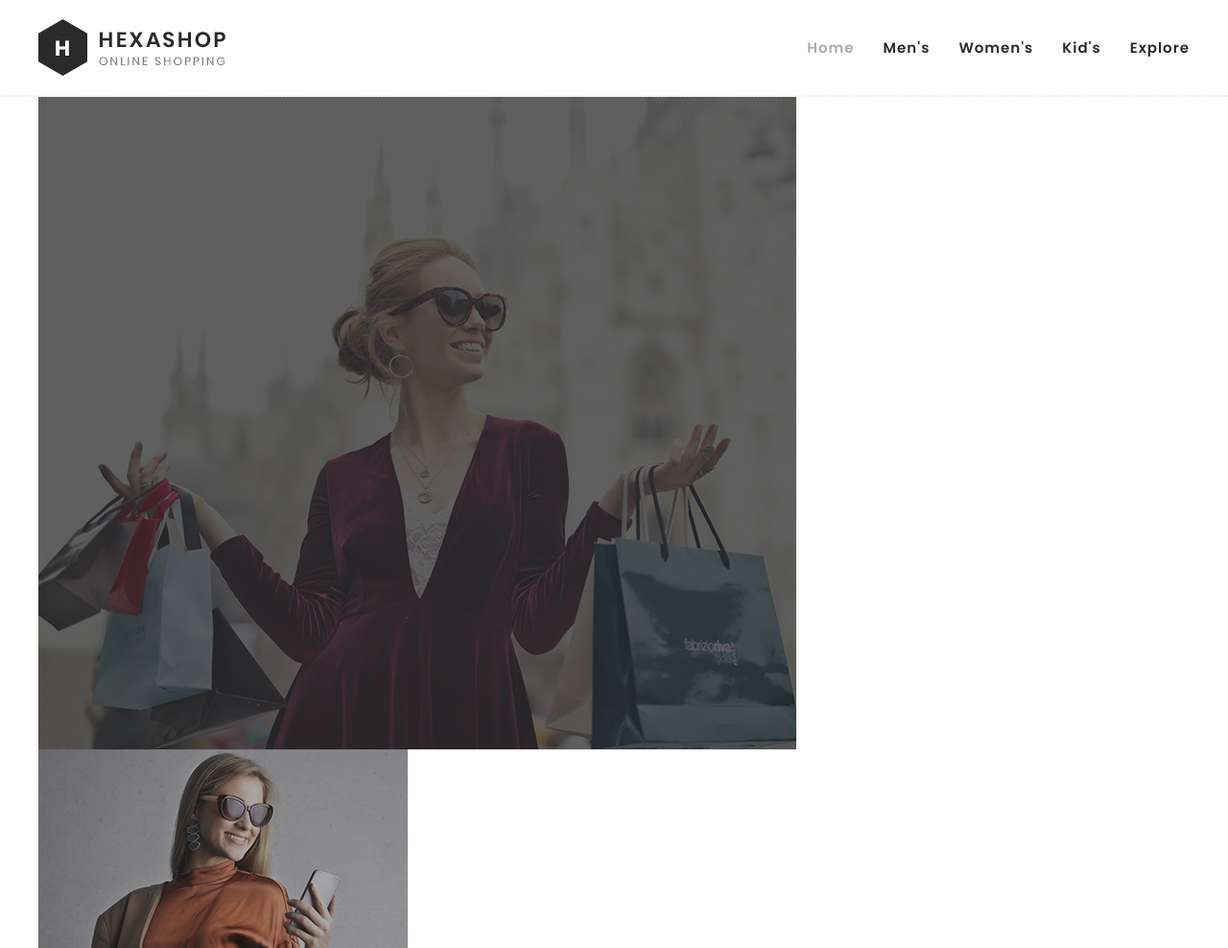
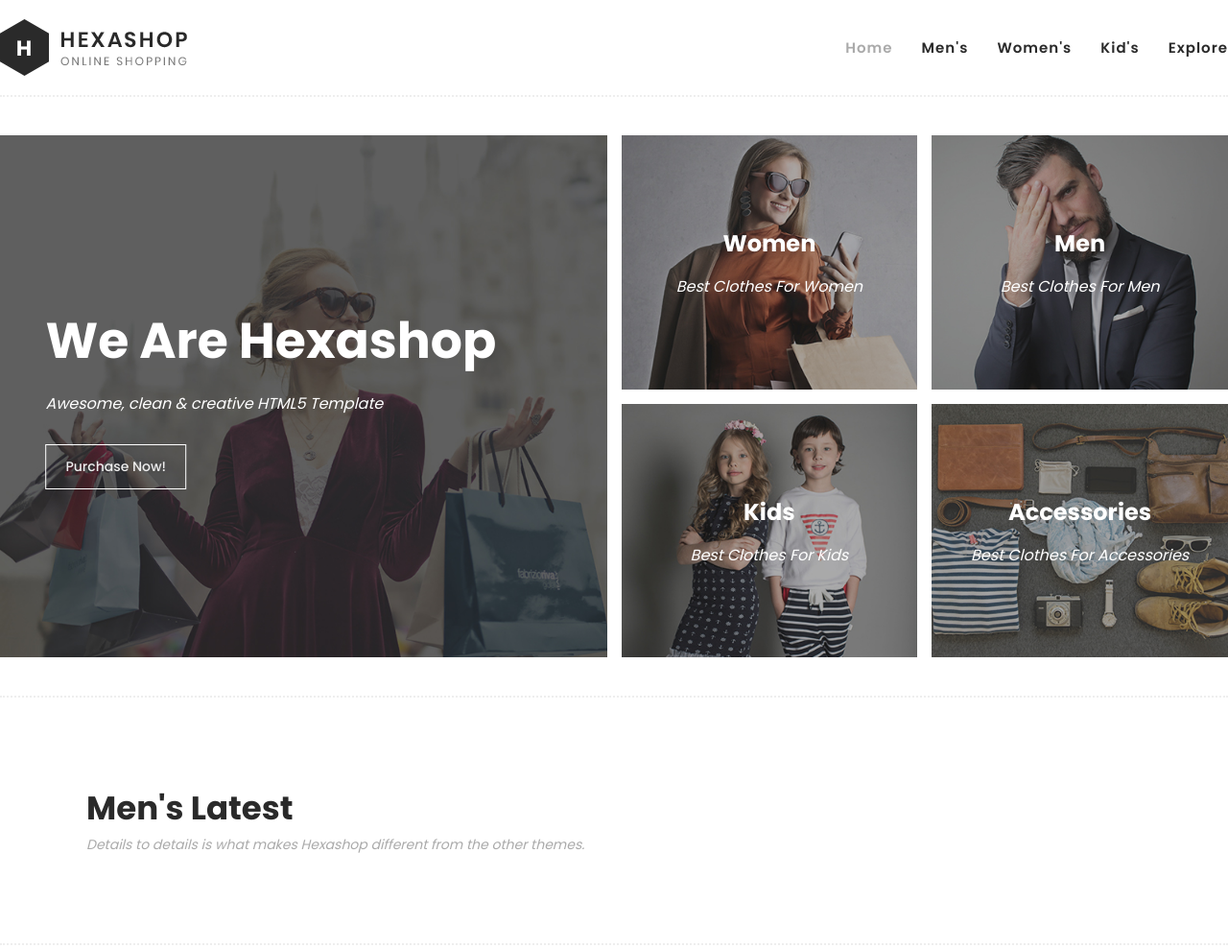
Before and after one commit to Doyeon22/hexa_website, a plain HTML site: page index.html in a window 1280 px wide. Shown: the top 988 px of the page at 96% size. Drawn offline with Linux system fonts and the light colour scheme.

Commit message:
slider section 작업중

```diff
--- a/css/common.css
+++ b/css/common.css
@@ -24,12 +24,54 @@ Container - fit center element
 ---------------------------------------------
 */
 .container{
-  width: 1200px;
+  width: 100%;
+  max-width: 1280px;
   height: auto;
   margin: auto;
+}
+
+/* Sub Section Padding */
+.sub-section{
+  padding: 5.625rem;
 }
 
 /* Dot Bottom */
 .dot-bottom{
   border-bottom: 2px dotted #eee;
 }
+
+/* Common Button Style */
+
+.common-btn{
+  font-size: .875rem;
+  border: 1px solid #fff;
+  font-weight: 500;
+  color: #eee;
+  width: fit-content;
+  padding: .75rem 1.25rem;
+  transition: all .4s;
+}
+
+.common-btn:hover{
+  color: var(--f-m-color);
+  background: #fff;
+}
+
+/* Section Title Style */
+.section-title{
+  width: 100%;
+  height: auto;
+}
+
+.section-title h3{
+  font-size: 2.125rem;
+  font-weight: 700;
+  color: var(--f-m-color);
+}
+
+.section-title p{
+  font-size: 0.875rem;
+  color: var(--f-g-color);
+  font-style: italic;
+  font-weight: 400;
+}
--- a/css/custom.css
+++ b/css/custom.css
@@ -34,3 +34,119 @@ header .navi a:hover,
 header .navi li.active a{
   color: var(--f-g-color);
 }
+/* Hero Section Style */
+.hero{
+  padding: 2.5rem 0;
+}
+
+.hero .container {
+  display: flex;
+  column-gap: .9375rem;
+}
+
+.hero .container img {
+  width: 100%;
+  height: 100%;
+}
+
+.hero .container .left-side,
+.hero .container .right-side{
+  width: 50%;
+  position: relative;
+}
+
+.hero .container .right-side{
+  display: flex;
+  flex-wrap: wrap;
+  gap: .9375rem;
+
+}
+
+.hero .container .right-side > div{
+  width: calc(50% - .4688rem);
+  position: relative;
+
+}
+
+.hero .left-side .inside-txt{
+  position: absolute;
+  color: #fff;
+  /* a tag, input tag 글씨는 색상 상속 안됨 */
+  width: 85%;
+  height: 100%;
+  left: 50%;
+  transform: translateX(-50%);
+  display: flex;
+  flex-direction: column;
+  justify-content: center;
+}
+
+.hero .left-side .inside-txt h4{
+  font-size: 3.25rem;
+  font-weight: 700;
+}
+
+.hero .left-side .inside-txt span{
+  font-style: italic;
+  font-weight: 400;
+  margin: 0.875rem 0 1.875rem;
+}
+.hero .right-side .inside-grid-txt{
+  position: absolute;
+  width: 100%;
+  height: 100%;
+  display: flex;
+  flex-direction: column;
+  justify-content: center;
+  align-items: center;
+  row-gap: .9375rem;
+  color: #fff;
+}
+
+.hero .right-side .inside-grid-txt h4{
+  font-size: 1.5rem;
+  font-weight: 700;
+}
+
+.hero .right-side .inside-grid-txt span{
+  font-style: italic;
+
+}
+
+.hero .right-side .hover-box{
+  position: absolute;
+  width: 90%;
+  height: 90%;
+  background: rgba(42, 42, 42, 0.9);
+  color: #fff;
+  z-index: 999; /* static이 아닌 포지션 요소가 겹쳤을 때 높은 숫자가 위로 올라감 */
+  _opacity: .7; /* 투명도 조절 : 0~1 사이의 값 - 자식에게 상속됨 */
+  top: 50%;
+  left: 50%;
+  transform: translate(-50%,-50%);
+  transition: .4s;
+  display: flex;
+  flex-direction: column;
+  align-items: center;
+  justify-content: center;
+  padding: 0.75rem;
+  opacity: 0;
+  visibility: hidden;
+  transition: all 0.4s;
+}
+
+.hero .container .right-side > div:hover .hover-box{
+  opacity: 1;
+  visibility: visible;
+}
+
+.hero .right-side .hover-box h4{
+  font-size: 1.25rem;
+}
+
+.hero .right-side .hover-box span {
+  text-align: center;
+  font-size: 0.875rem;
+  padding: 0.75rem 0;
+  font-weight: 300;
+}
--- a/index.html
+++ b/index.html
@@ -1,15 +1,15 @@
 <!DOCTYPE html>
 <html lang="en">
   <head>
-  <meta charset="UTF-8">
-  <meta http-equiv="X-UA-Compatible" content="IE=edge">
-  <meta name="viewport" content="width=device-width, initial-scale=1.0">
+    <meta charset="UTF-8" />
+    <meta http-equiv="X-UA-Compatible" content="IE=edge" />
+    <meta name="viewport" content="width=device-width, initial-scale=1.0" />
     <title>Welcome || Hexashop</title>
 
     <!-- CSS FILES LINK -->
-  <link rel="stylesheet" href="css/reset.css">
-  <link rel="stylesheet" href="css/common.css">
-  <link rel="stylesheet" href="css/custom.css">
+    <link rel="stylesheet" href="css/reset.css" />
+    <link rel="stylesheet" href="css/common.css" />
+    <link rel="stylesheet" href="css/custom.css" />
   </head>
   <body>
     <div class="wrapper">
@@ -18,7 +18,7 @@
         <div class="container">
           <div class="logo">
             <a href="#">
-            <img src="images/logo.png" alt="logo">
+              <img src="images/logo.png" alt="logo" />
             </a>
           </div>
 
@@ -36,21 +36,74 @@
       <section class="hero dot-bottom">
         <div class="container">
           <div class="left-side">
-          <img src="images/left-banner-image.jpg" alt="landingimage">
+            <div class="inside-txt">
+              <h4>We Are Hexashop</h4>
+              <span>Awesome, clean & creative HTML5 Template</span>
+              <a href="#" class="common-btn">Purchase Now!</a>
+            </div>
+            <img src="images/left-banner-image.jpg" alt="landingimage" />
           </div>
           <div class="right-side">
             <div class="right-grid-1">
-            <img src="images/baner-right-image-01.jpg" alt="bannerimage">
+              <div class="hover-box">
+                <h4>Women</h4>
+                <span>Lorem Ipsum is simply dummy text of the</span>
+                <a href="#" class="common-btn">Discover More</a>
+              </div>
+              <div class="inside-grid-txt">
+                <h4>Women</h4>
+                <span>Best Clothes For Women</span>
+              </div>
+              <img src="images/baner-right-image-01.jpg" alt="bannerimage" />
             </div>
             <div class="right-grid-2">
-            <img src="images/baner-right-image-02.jpg" alt="bannerimage">
+              <div class="hover-box">
+                <h4>Men</h4>
+                <span>Lorem Ipsum is simply dummy text of the</span>
+                <a href="#" class="common-btn">Discover More</a>
+              </div>
+              <div class="inside-grid-txt">
+                <h4>Men</h4>
+                <span>Best Clothes For Men</span>
+              </div>
+              <img src="images/baner-right-image-02.jpg" alt="bannerimage" />
             </div>
             <div class="right-grid-3">
-            <img src="images/baner-right-image-03.jpg" alt="bannerimage">
+              <div class="hover-box">
+                <h4>Kids</h4>
+                <span>Lorem Ipsum is simply dummy text of the</span>
+                <a href="#" class="common-btn">Discover More</a>
+              </div>
+              <div class="inside-grid-txt">
+                <h4>Kids</h4>
+                <span>Best Clothes For Kids</span>
+              </div>
+              <img src="images/baner-right-image-03.jpg" alt="bannerimage" />
             </div>
             <div class="right-grid-4">
-            <img src="images/baner-right-image-04.jpg" alt="bannerimage">
+              <div class="hover-box">
+                <h4>Accessories</h4>
+                <span>Lorem Ipsum is simply dummy text of the</span>
+                <a href="#" class="common-btn">Discover More</a>
               </div>
+              <div class="inside-grid-txt">
+                <h4>Accessories</h4>
+                <span>Best Clothes For Accessories</span>
+              </div>
+              <img src="images/baner-right-image-04.jpg" alt="bannerimage" />
+            </div>
+          </div>
+        </div>
+      </section>
+
+      <section class="sub-section dot-bottom men-slider">
+        <div class="container">
+          <div class="section-title">
+            <h3>Men's Latest</h3>
+            <p>
+              Details to details is what makes Hexashop different from the other
+              themes.
+            </p>
           </div>
         </div>
       </section>
```
Lines whose indentation alone changed are shown as unchanged.
